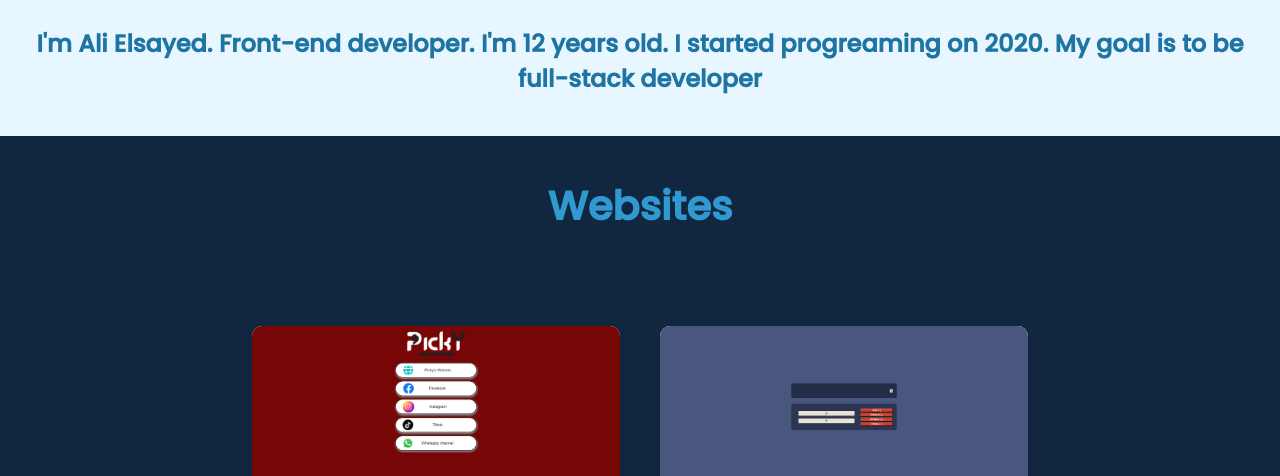
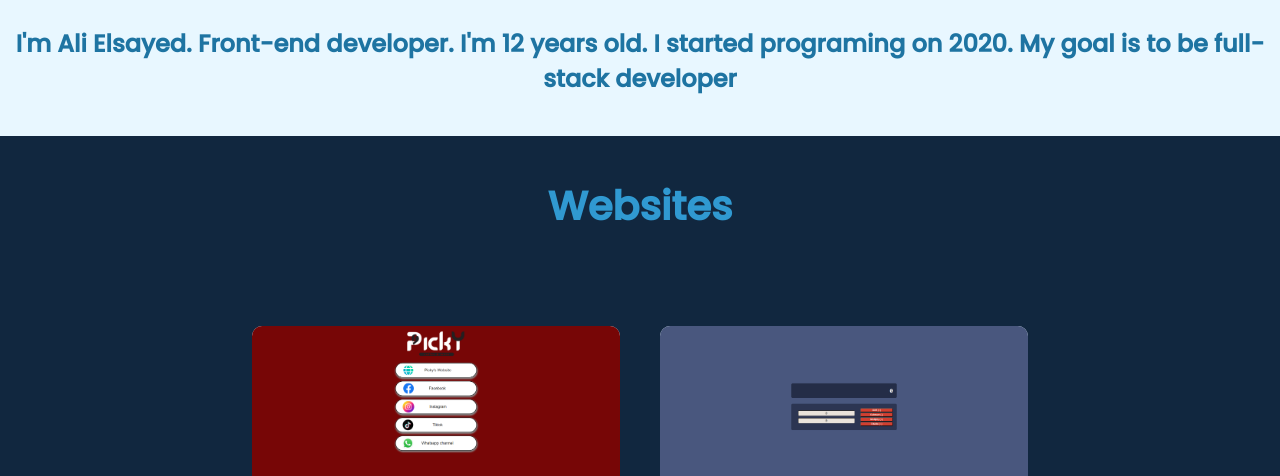
Before and after one commit to Alilool/My-portfolio, a plain HTML site: page index.html in a window 1280 px wide. Shown: the part 624-1100 px from the top of the page. Drawn offline with Linux system fonts and the light colour scheme.

Commit message:
Add files via upload

```diff
--- a/index.html
+++ b/index.html
@@ -31,7 +31,7 @@
         </section>
         <section class="about" id="about">
             <h1 class="title">About me</h1>
-            <p>I'm Ali Elsayed. Front-end developer. I'm 12 years old. I started progreaming on 2020. My goal is to be full-stack developer</p>
+            <p>I'm Ali Elsayed. Front-end developer. I'm 12 years old. I started programing on 2020. My goal is to be full-stack developer</p>
         </section>
         <section class="websites" id="websites">
             <h1 class="title" id="websites-heading">Websites</h1>
```
Also changed, not shown: rtl.html (+1 -1 lines).
